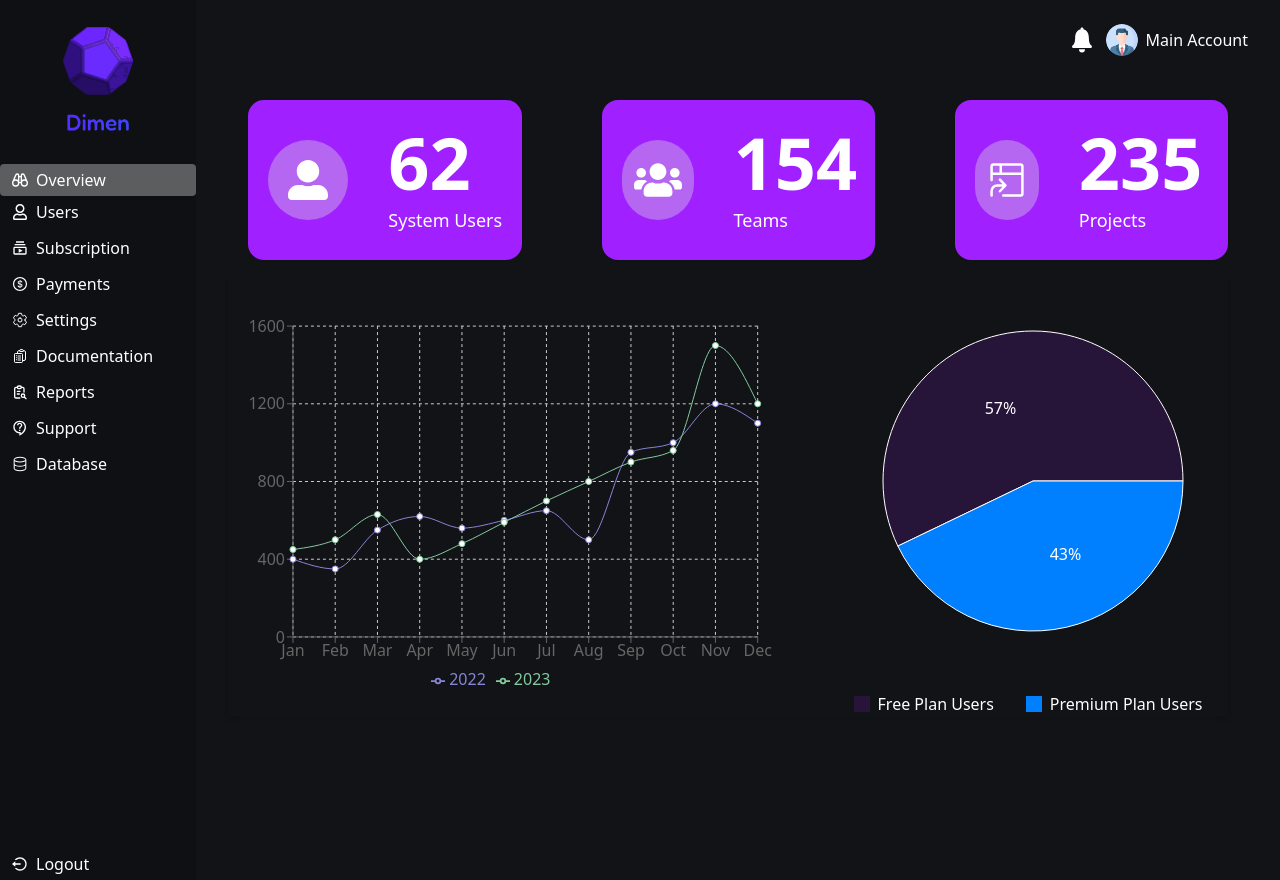
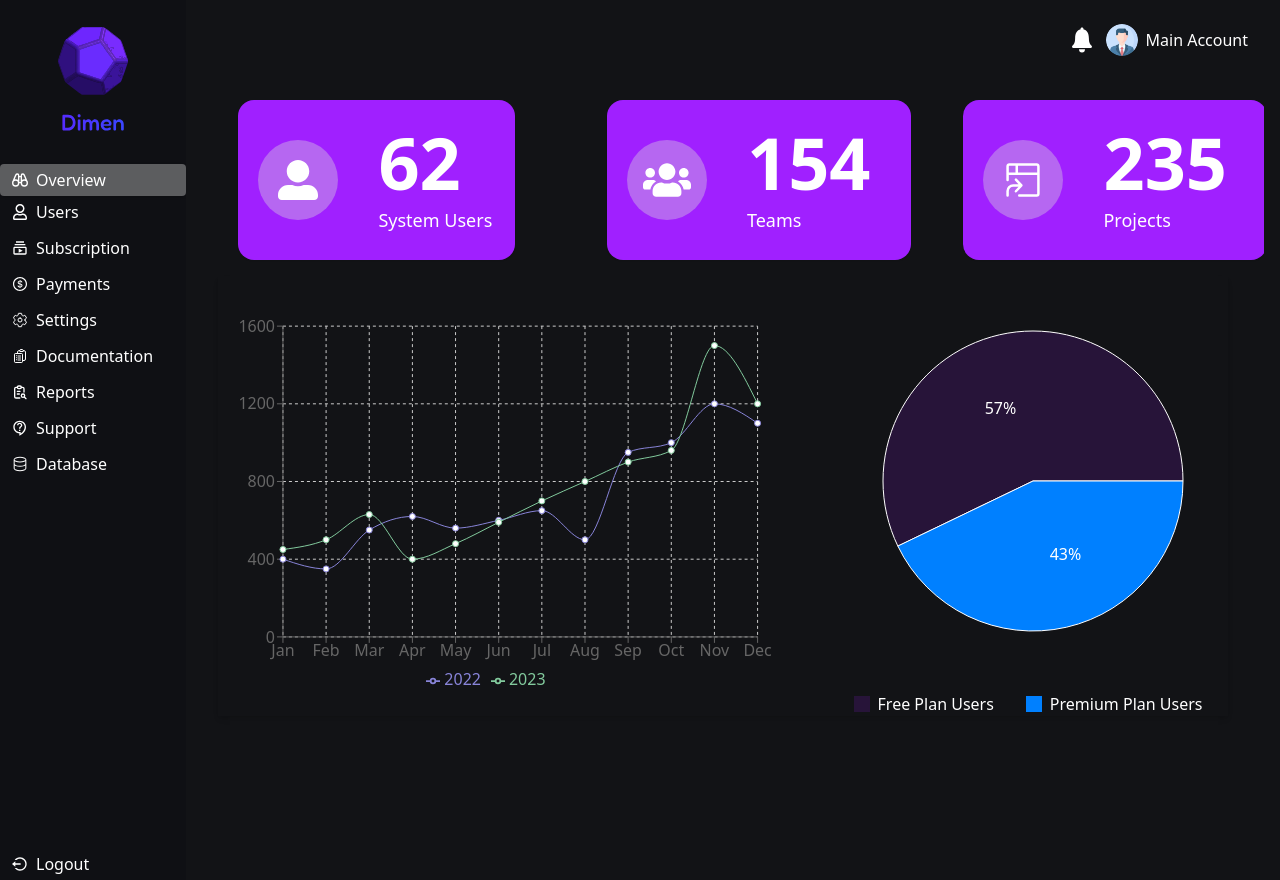
Before and after one commit to Dimen-3D-Model-Annotation/admin-dashboard, a Next.js app: page /admin/overview in a window 1280 px wide. Built offline with nearby package versions, Linux system fonts and the light colour scheme.

Commit message:
Link the database page

```diff
--- a/app/admin/overview/page.js
+++ b/app/admin/overview/page.js
@@ -1,6 +1,7 @@
 "use client";
 
 import React, { useEffect, useState } from "react";
+import Link from 'next/link';
 import { PieChart, Pie, Cell } from "recharts";
 import { FaUserAlt, FaUsers } from "react-icons/fa";
 import { GoProjectSymlink } from "react-icons/go";
@@ -89,10 +90,13 @@ function Overview() {
           </div>
 
           {/* Second Card */}
+          <Link href="/admin/database" className='px-3 flex items-center'>
             <div className="rounded-2xl bg-custom-purple h-40 shadow-sm flex items-center">
+
                 <div className="bg-custom-gray h-20 w-20 flex items-center justify-center text-white p-3 rounded-full ml-5">
                   <FaUsers className="w-12 h-12" />
                 </div>
+
               <div className="ml-10">
                 <div className="flex flex-col justify-center text-7xl font-bold mb-2 mr-10">
                   154
@@ -100,8 +104,10 @@ function Overview() {
                 <div className="text-lg">Teams</div>
               </div>
             </div>
+          </ Link>
 
           {/* Third Card */}
+          <Link href="/admin/database" className='px-3 flex items-center'>
             <div className="rounded-2xl bg-custom-purple h-40 shadow-sm flex items-center">
                 <div className="bg-custom-gray h-20 w-20 flex items-center justify-center text-white p-3 rounded-full ml-5">
                   <GoProjectSymlink className="w-10 h-10" />
@@ -113,7 +119,9 @@ function Overview() {
                 <div className="text-lg">Projects</div>
               </div>
             </div>
+          </ Link>
         </div>
+
 
         {isClient && (
           <div className="flex flex-col lg:flex-row items-center shadow-md mr-5 mt-4 gap-10">
```
Lines whose indentation alone changed are shown as unchanged.
